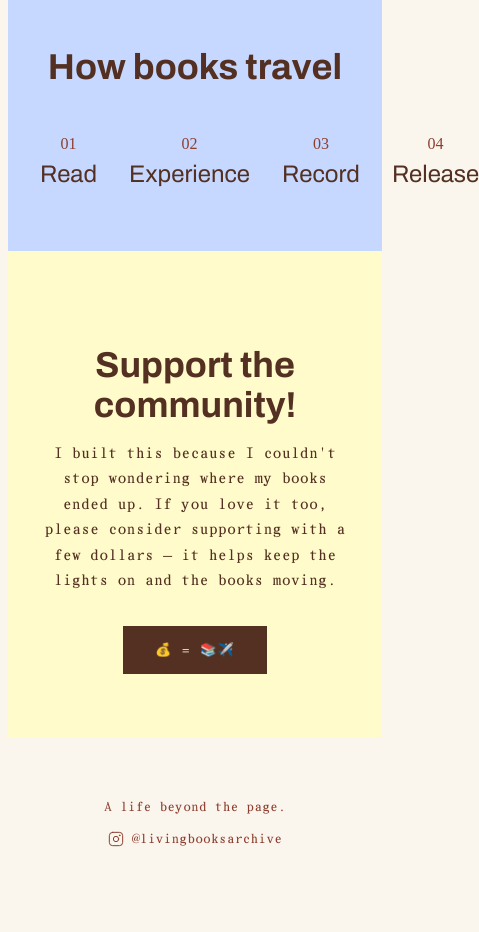
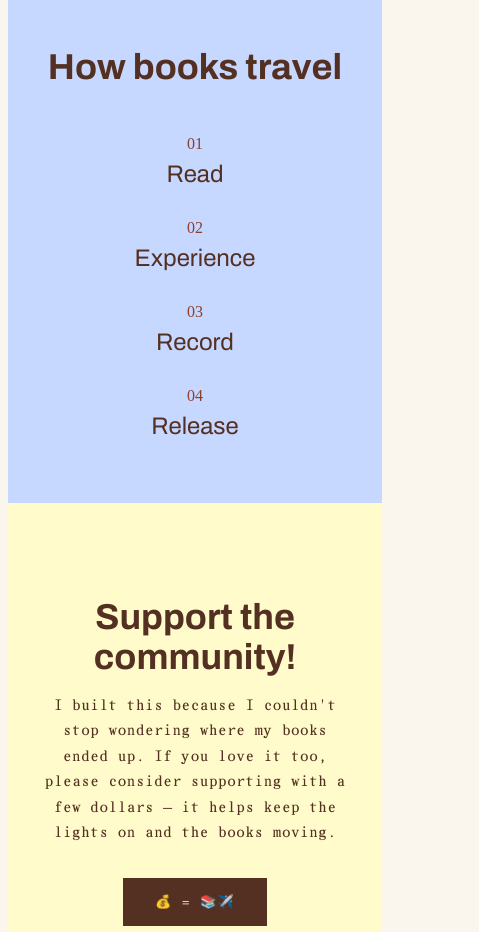
Before and after one commit to hellosophiespeaking/living-books, a Next.js app: page / in a window 390 px wide. Shown: the part 780-1712 px from the top of the page, 479 px wide, since content can reach past the window. Before the commit the page ends 1687 px from the top, so only its background shows below. Built offline with nearby package versions, Linux system fonts and the light colour scheme.

Commit message:
Fix How books travel grid for mobile

```diff
--- a/app/page.tsx
+++ b/app/page.tsx
@@ -68,11 +68,11 @@ export default function Home() {
         </div>
       </section>
 
-      <section style={{backgroundColor: '#C6D8FF', padding: '64px 32px'}}>
+  <section style={{backgroundColor: '#C6D8FF', padding: '64px 32px'}}>
         <h2 style={{fontFamily: 'Archivo', color: '#533021', fontSize: '36px', textAlign: 'center', marginBottom: '48px'}}>
           How books travel
         </h2>
-        <div style={{maxWidth: '800px', margin: '0 auto', display: 'grid', gridTemplateColumns: 'repeat(4, 1fr)', gap: '32px', textAlign: 'center'}}>
+        <div style={{maxWidth: '800px', margin: '0 auto', display: 'grid', gridTemplateColumns: 'repeat(auto-fit, minmax(140px, 1fr))', gap: '32px', textAlign: 'center'}}>
           {[
             { step: "01", label: "Read" },
             { step: "02", label: "Experience" },
```
